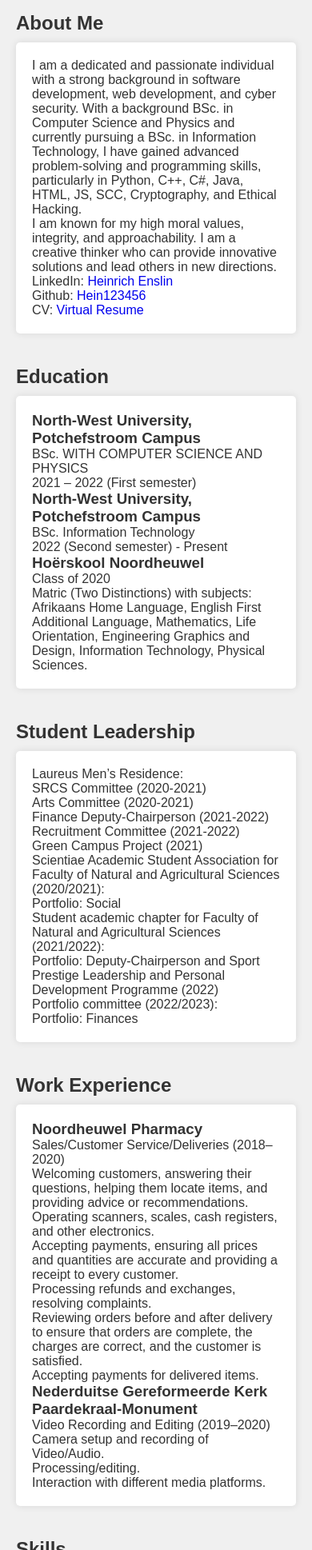
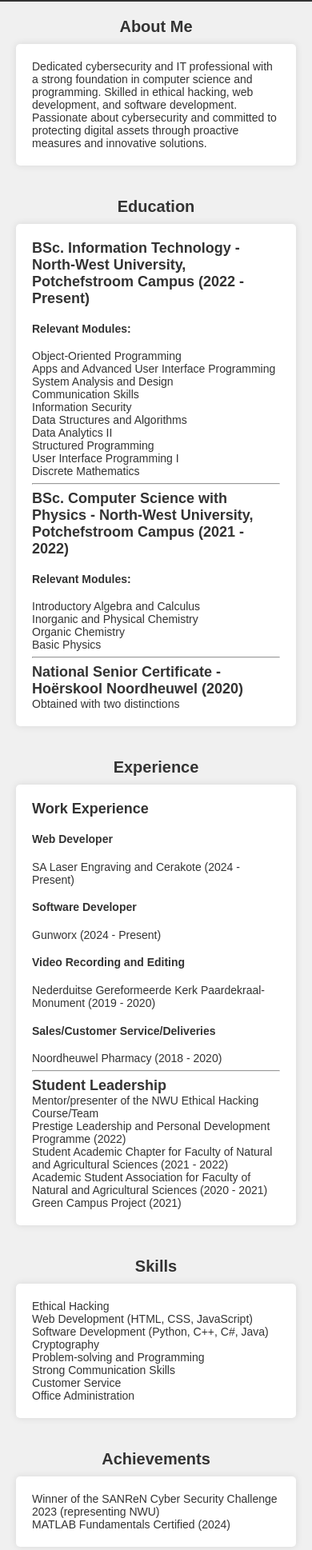
Before and after one commit to Hein123456/Hein123456.github.io, a plain HTML site: page CV.html in a window 390 px wide. Shown: the part 62-2000 px from the top of the page at 80% size. Drawn offline with Linux system fonts and the light colour scheme.

Commit message:
update 2023

```diff
--- a/CV.html
+++ b/CV.html
@@ -3,21 +3,20 @@
 <head>
   <meta charset="UTF-8">
   <meta name="viewport" content="width=device-width, initial-scale=1.0">
-  <title>Virtual Resume</title>
+  <title>Heinrich Enslin - Cybersecurity and IT Professional</title>
   <link rel="stylesheet" href="styles.css">
-  <style>
-    /* Add your additional styles here */
-  </style>
 </head>
 <body>
   <header>
-    <h1>HEINRICH ENSLIN</h1>
+    <h1>Heinrich Enslin</h1>
+    <hr id = "hr1">
     <nav>
       <ul>
         <li><a href="#about">About</a></li>
         <li><a href="#education">Education</a></li>
         <li><a href="#experience">Experience</a></li>
         <li><a href="#skills">Skills</a></li>
+        <li><a href="#achievements">Achievements</a></li>
         <li><a href="#contact">Contact</a></li>
       </ul>
     </nav>
@@ -26,83 +25,80 @@
   <section id="about" class="section">
     <h2>About Me</h2>
     <div class="section-content">
-    <p>I am a dedicated and passionate individual with a strong background in software development, web development, and cyber security. With a background BSc. in Computer Science and Physics and currently pursuing a BSc. in Information Technology, I have gained advanced problem-solving and programming skills, particularly in Python, C++, C#, Java, HTML, JS, SCC, Cryptography, and Ethical Hacking.</p>
-    <p>I am known for my high moral values, integrity, and approachability. I am a creative thinker who can provide innovative solutions and lead others in new directions.</p>
-    <p>LinkedIn: <a href="https://www.linkedin.com/in/heinrich-enslin-53a6a9231/">Heinrich Enslin</a></p>
-    <p>Github: <a href="https://github.com/Hein123456">Hein123456</a></p>
-    <p>CV: <a href="https://hein123456.github.io/CV-WEB/CV">Virtual Resume</a></p>
+      <p>Dedicated cybersecurity and IT professional with a strong foundation in computer science and programming. Skilled in ethical hacking, web development, and software development. Passionate about cybersecurity and committed to protecting digital assets through proactive measures and innovative solutions.</p>
     </div>
   </section>
 
   <section id="education" class="section">
     <h2>Education</h2>
     <div class="section-content">
-      <h3>North-West University, Potchefstroom Campus</h3>
-      <p>BSc. WITH COMPUTER SCIENCE AND PHYSICS</p>
-      <p>2021 – 2022 (First semester)</p>
-
-      <h3>North-West University, Potchefstroom Campus</h3>
-      <p>BSc. Information Technology</p>
-      <p>2022 (Second semester) - Present</p>
-
-      <h3>Hoërskool Noordheuwel</h3>
-      <p>Class of 2020</p>
-      <p>Matric (Two Distinctions) with subjects: Afrikaans Home Language, English First Additional Language, Mathematics, Life Orientation, Engineering Graphics and Design, Information Technology, Physical Sciences.</p>
+      <ul>
+        <li>
+          <h3>BSc. Information Technology - North-West University, Potchefstroom Campus (2022 - Present)</h3>
+          <h4>Relevant Modules:</h4>
+          <ul>
+            <li>Object-Oriented Programming</li>
+            <li>Apps and Advanced User Interface Programming</li>
+            <li>System Analysis and Design</li>
+            <li>Communication Skills</li>
+            <li>Information Security</li>
+            <li>Data Structures and Algorithms</li>
+            <li>Data Analytics II</li>
+            <li>Structured Programming</li>
+            <li>User Interface Programming I</li>
+            <li>Discrete Mathematics</li>
+          </ul>
+        </li>
+        <li>
+          <hr>
+          <h3>BSc. Computer Science with Physics - North-West University, Potchefstroom Campus (2021 - 2022)</h3>
+          <h4>Relevant Modules:</h4>
+          <ul>
+            <li>Introductory Algebra and Calculus</li>
+            <li>Inorganic and Physical Chemistry</li>
+            <li>Organic Chemistry</li>
+            <li>Basic Physics</li>
+          </ul>
+        </li>
+        <li>
+          <hr>
+          <h3>National Senior Certificate - Hoërskool Noordheuwel (2020)</h3>
+          <p>Obtained with two distinctions</p>
+        </li>
+      </ul>
      </div>
   </section>
 
   <section id="experience" class="section">
-    <h2>Student Leadership</h2>
+    <h2>Experience</h2>
     <div class="section-content">
-      <p>Laureus Men’s Residence:</p>
+      <h3>Work Experience</h3>
         <ul>
-        <li>SRCS Committee (2020-2021)</li>
-        <li>Arts Committee (2020-2021)</li>
-        <li>Finance Deputy-Chairperson (2021-2022)</li>
-        <li>Recruitment Committee (2021-2022)</li>
+          <li>
+            <h4>Web Developer</h4>
+            <p>SA Laser Engraving and Cerakote (2024 - Present)</p>
+          </li>
+          <li>
+            <h4>Software Developer</h4>
+            <p>Gunworx (2024 - Present)</p>
+          </li>
+          <li>
+            <h4>Video Recording and Editing</h4>
+            <p>Nederduitse Gereformeerde Kerk Paardekraal-Monument (2019 - 2020)</p>
+          </li>
+          <li>
+            <h4>Sales/Customer Service/Deliveries</h4>
+            <p>Noordheuwel Pharmacy (2018 - 2020)</p>
+          </li>
         </ul>
-
-      <p>Green Campus Project (2021)</p>
-
-      <p>Scientiae Academic Student Association for Faculty of Natural and Agricultural Sciences (2020/2021):</p>
+  <hr>
+        <h3>Student Leadership</h3>
         <ul>
-        <li>Portfolio: Social</li>
-      </ul>
-
-      <p>Student academic chapter for Faculty of Natural and Agricultural Sciences (2021/2022):</p>
-      <ul>
-        <li>Portfolio: Deputy-Chairperson and Sport</li>
-      </ul>
-
-      <p>Prestige Leadership and Personal Development Programme (2022)</p>
-
-      <p>Portfolio committee (2022/2023):</p>
-      <ul>
-        <li>Portfolio: Finances</li>
-      </ul>
-    </div>
-  </section>
-
-  <section class="section">
-    <h2>Work Experience</h2>
-    <div class="section-content">
-      <h3>Noordheuwel Pharmacy</h3>
-      <p>Sales/Customer Service/Deliveries (2018–2020)</p>
-      <ul>
-        <li>Welcoming customers, answering their questions, helping them locate items, and providing advice or recommendations.</li>
-        <li>Operating scanners, scales, cash registers, and other electronics.</li>
-        <li>Accepting payments, ensuring all prices and quantities are accurate and providing a receipt to every customer.</li>
-        <li>Processing refunds and exchanges, resolving complaints.</li>
-        <li>Reviewing orders before and after delivery to ensure that orders are complete, the charges are correct, and the customer is satisfied.</li>
-        <li>Accepting payments for delivered items.</li>
-      </ul>
-
-      <h3>Nederduitse Gereformeerde Kerk Paardekraal-Monument</h3>
-      <p>Video Recording and Editing (2019–2020)</p>
-      <ul>
-        <li>Camera setup and recording of Video/Audio.</li>
-        <li>Processing/editing.</li>
-        <li>Interaction with different media platforms.</li>
+          <li>Mentor/presenter of the NWU Ethical Hacking Course/Team</li>
+          <li>Prestige Leadership and Personal Development Programme (2022)</li>
+          <li>Student Academic Chapter for Faculty of Natural and Agricultural Sciences (2021 - 2022)</li>
+          <li>Academic Student Association for Faculty of Natural and Agricultural Sciences (2020 - 2021)</li>
+          <li>Green Campus Project (2021)</li>
         </ul>
     </div>
   </section>
@@ -111,46 +107,47 @@
     <h2>Skills</h2>
     <div class="section-content">
       <ul>
-        <li>Experience with a range of office duties including telephones, mail, filing, and general office duties (Assisted in my father's business, part-time work at a pharmacy)</li>
-        <li>Strong writing and verbal communication skills.</li>
-        <li>Experience and ease of communicating with a range of people.</li>
-        <li>Experience and ease with providing customer support (both verbal and written) including describing, suggesting, and demonstrating products/services.</li>
-        <li>Assisting other students with IT support (Exam techniques and technical aspects)</li>
-        <li>Advanced problem solving and programming.</li>
-        <li>Python, C++, C#, Java, HTML, JS, CSS, Cryptography, Ethical hacking</li>
+        <li>Ethical Hacking</li>
+        <li>Web Development (HTML, CSS, JavaScript)</li>
+        <li>Software Development (Python, C++, C#, Java)</li>
+        <li>Cryptography</li>
+        <li>Problem-solving and Programming</li>
+        <li>Strong Communication Skills</li>
+        <li>Customer Service</li>
+        <li>Office Administration</li>
       </ul>
     </div>
   </section>
 
-  <section class="section hobbies">
-    <h2>Hobbies</h2>
+  <section id="achievements" class="section">
+    <h2>Achievements</h2>
     <div class="section-content">
-      <ul>
-        <li>Cycling</li>
-        <li>Programming</li>
-        <li>Photography</li>
-        <li>Robotics</li>
-      </ul>
-    </div>
-  </section>
 
-  <section class="section">
-    <h2>References</h2>
-    <div class="section-content">
-      <ul class="references">
-        <li>Ds Piet Stolberg – Minister Dutch Reformed Church Paardekraal Monument<br>Tel No: 011 954 1719</li>
-        <li>Dr Enrico Casselegio – Minister Dutch Reformed Church Paardekraal Monument<br>Tel No: 011 954 1378</li>
-        <li>Ferdie Kruger – Manager Noordheuwel Pharmacy<br>Tel No: 083 447 4985</li>
-      </ul>
+        <p>Winner of the SANReN Cyber Security Challenge 2023 (representing NWU)</p>
+        <p>MATLAB Fundamentals Certified (2024)</p>
+
     </div>
   </section>
 
   <section id="contact" class="section">
     <h2>Contact</h2>
-    <p>Phone: +27827258080</p>
-    <p>Email: HeinrichEnslin91@gmail.com</p>
+    <div class="section-content">
+      <ul>
+      <li>Phone: +27827258080</li>
+        <li>Email: HeinrichEnslin91@gmail.com</li>
+        <li>LinkedIn: <a href="https://www.linkedin.com/in/heinrich-e-53a6a9231" target="_blank">LinkedIn</a></li>
+        <li>GitHub: <a href="https://github.com/Hein123456" target="_blank">GitHub</a></li>
+      </ul>
+    </div>
   </section>
 
+
+
+  <footer>
+    <p>&copy; 2024 Heinrich Enslin</p>
+  </footer>
   <script src="script.js"></script>
 </body>
 </html>
+
+<!-- https://hein123456.github.io/CV-WEB/CV-->
--- a/script.js
+++ b/script.js
@@ -7,7 +7,11 @@
   function addAnimationClass() {
     sections.forEach((section) => {
       const sectionTop = section.getBoundingClientRect().top;
-      if (sectionTop < window.innerHeight - 300) {
+      const sectionHeight = section.offsetHeight;
+      const pageHeight = document.documentElement.scrollHeight;
+      const threshold = window.innerHeight - 300; // Adjust this value if necessary
+
+      if (sectionTop < threshold || (window.scrollY + window.innerHeight >= pageHeight - sectionHeight / 2)) {
         section.classList.add("animate");
       }
     });
@@ -16,14 +20,16 @@
   // Initial check for sections in the viewport
   addAnimationClass();
 
-  // Check for sections in the viewport on scroll
+  // Check for sections in the viewport on scroll, and when the page is fully loaded
   window.addEventListener("scroll", addAnimationClass);
+  window.addEventListener("load", addAnimationClass); // Ensures check is performed when everything is loaded
+
+  // Mobile navigation toggle, assuming this is still needed
+  const mobileNavToggle = document.getElementById("mobile-nav-toggle");
+  if (mobileNavToggle) {
+    const mobileNav = document.querySelector(".mobile-nav");
+    mobileNavToggle.addEventListener("click", function () {
+      mobileNav.classList.toggle("active");
+    });
+  }
 });
-document.addEventListener("DOMContentLoaded", function () {
-  const mobileNav = document.querySelector(".mobile-nav");
-  const mobileNavToggle = document.getElementById("mobile-nav-toggle");
-
-  mobileNavToggle.addEventListener("click", function () {
-    mobileNav.classList.toggle("active");
-  });
-});
--- a/styles.css
+++ b/styles.css
@@ -7,7 +7,13 @@
   list-style: none;
   text-decoration: none;
   font-family: Arial, sans-serif;
+  font-size: clamp(14px, 1.5vw, 18px); /* Adjust the base font size */
 }
+
+/* For heading elements, adjust the clamp values accordingly to ensure they scale up more significantly */
+h1 { font-size: clamp(24px, 5vw, 32px); }
+h2 { font-size: clamp(20px, 4vw, 28px); }
+h3 { font-size: clamp(18px, 3.5vw, 24px); }
 
 /* Global styles */
 body {
@@ -34,16 +40,20 @@
 nav a {
   color: #fff;
   font-weight: bold;
-  font-size: 18px;
 }
 
 .section {
   padding: 20px;
 }
 
-.section h2 {
+.section h2, #intro {
   color: #333;
   margin-bottom: 10px;
+  text-align: center;
+}
+
+#hr1 {
+  width: 50%;
 }
 
 .section-content {
@@ -53,22 +63,6 @@
   box-shadow: 0 0 10px rgba(0, 0, 0, 0.1);
 }
 
-/* Add more specific styles as needed */
-
-/* Media queries for responsive design */
-@media (max-width: 768px) {
-  header {
-    padding: 10px 0;
-  }
-
-  nav ul {
-    flex-direction: column;
-  }
-
-  nav li {
-    margin: 10px 0;
-  }
-}
 .section {
   opacity: 0;
   transform: translateY(20px);
@@ -79,31 +73,34 @@
   opacity: 1;
   transform: translateY(0);
 }
-/* styles.css */
 
-/* ... (previous styles) */
-
-/* Mobile Navigation Styles */
-.mobile-nav {
+.mobile-nav, .mobile-nav ul li a, .menu-icon {
   display: none;
 }
 
-.mobile-nav ul {
-  list-style: none;
-  text-align: center;
+/* Responsive and Interaction Styles */
+@media (max-width: 768px) {
+  header {
+    padding: 10px 0;
   }
 
-.mobile-nav ul li {
+  nav ul {
+    flex-direction: column;
+    display: none;
+  }
+
+  nav li {
     margin: 10px 0;
   }
 
-.mobile-nav ul li a {
-  color: #333;
-  font-weight: bold;
-  font-size: 18px;
+  .menu-icon {
+    display: block;
+    background: none;
+    border: none;
+    color: #fff;
+    cursor: pointer;
   }
 
-/* Show the menu when the toggle button is clicked */
   .mobile-nav.active {
     display: block;
     background-color: #333;
@@ -117,36 +114,16 @@
   .mobile-nav.active ul {
     padding: 20px;
     background-color: #333;
+    list-style: none;
+    text-align: center;
   }
 
-.mobile-nav.active li {
+  .mobile-nav.active ul li {
     margin: 10px 0;
   }
 
-.mobile-nav.active li a {
+  .mobile-nav.active ul li a {
     color: #fff;
-}
-
-/* Styles for the toggle button */
-.menu-icon {
-  background: none;
-  border: none;
-  font-size: 24px;
-  color: #fff;
-  cursor: pointer;
-}
-
-/* Media query to show/hide mobile navigation */
-@media (max-width: 768px) {
-  .menu-icon {
-    display: block;
-  }
-
-  nav ul {
-    display: none;
-  }
-
-  nav.active ul {
-    display: block;
+    font-weight: bold;
   }
 }
```
Lines whose indentation alone changed are shown as unchanged.
